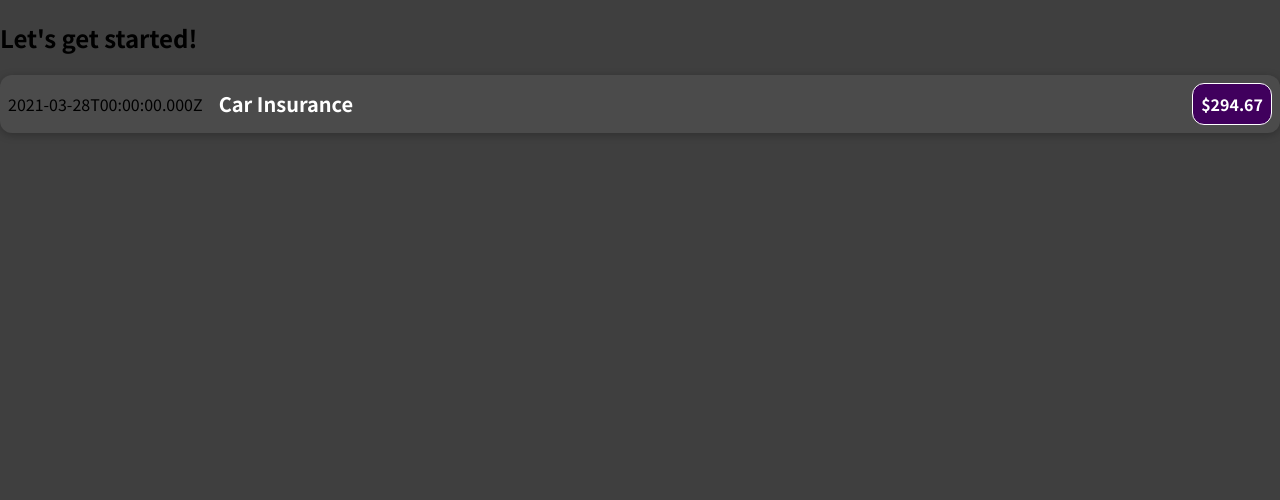
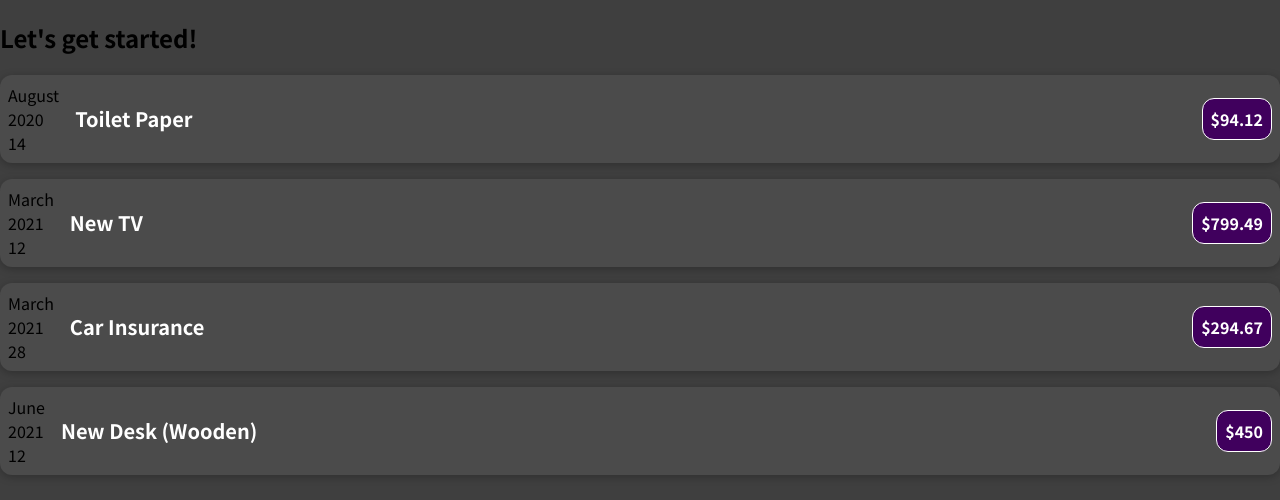
Before and after one commit to akshaygajjar/ExpenseTracker, a JavaScript app: page / in a window 1280 px wide. Shown: the top 500 px of the page. Built offline with nearby package versions, Linux system fonts and the light colour scheme.

Commit message:
Passing data via props

```diff
--- a/src/App.js
+++ b/src/App.js
@@ -1,10 +1,50 @@
 import ExpenseItem from "./components/ExpenseItem";
 
 const App = () => {
+  const expenses = [
+    {
+      id: "e1",
+      title: "Toilet Paper",
+      amount: 94.12,
+      date: new Date(2020, 7, 14),
+    },
+    { id: "e2", title: "New TV", amount: 799.49, date: new Date(2021, 2, 12) },
+    {
+      id: "e3",
+      title: "Car Insurance",
+      amount: 294.67,
+      date: new Date(2021, 2, 28),
+    },
+    {
+      id: "e4",
+      title: "New Desk (Wooden)",
+      amount: 450,
+      date: new Date(2021, 5, 12),
+    },
+  ];
   return (
     <div>
       <h2>Let's get started!</h2>
-      <ExpenseItem />
+      <ExpenseItem
+        title={expenses[0].title}
+        amount={expenses[0].amount}
+        date={expenses[0].date}
+      />
+      <ExpenseItem
+        title={expenses[1].title}
+        amount={expenses[1].amount}
+        date={expenses[1].date}
+      />
+      <ExpenseItem
+        title={expenses[2].title}
+        amount={expenses[2].amount}
+        date={expenses[2].date}
+      />
+      <ExpenseItem
+        title={expenses[3].title}
+        amount={expenses[3].amount}
+        date={expenses[3].date}
+      />
     </div>
   );
 };
--- a/src/components/ExpenseItem.js
+++ b/src/components/ExpenseItem.js
@@ -1,16 +1,19 @@
 import "./ExpenseItem.css";
 
-function ExpenseItem() {
-  const expenseDate = new Date(2021, 2, 28);
-  const expenseTitle = "Car Insurance";
-  const expenseAmount = 294.67;
-
+function ExpenseItem(props) {
+  const month = props.date.toLocaleString("en-US", { month: "long" });
+  const day = props.date.toLocaleString("en-US", { day: "2-digit" });
+  const year = props.date.getFullYear();
   return (
     <div className="expense-item">
-      <div>{expenseDate.toISOString()}</div>
+      <div>
+        <div>{month}</div>
+        <div>{year}</div>
+        <div>{day}</div>
+      </div>
       <div className="expense-item-description">
-        <h2>{expenseTitle}</h2>
-        <div className="expense-item-price">${expenseAmount}</div>
+        <h2>{props.title}</h2>
+        <div className="expense-item-price">${props.amount}</div>
       </div>
     </div>
   );
```
